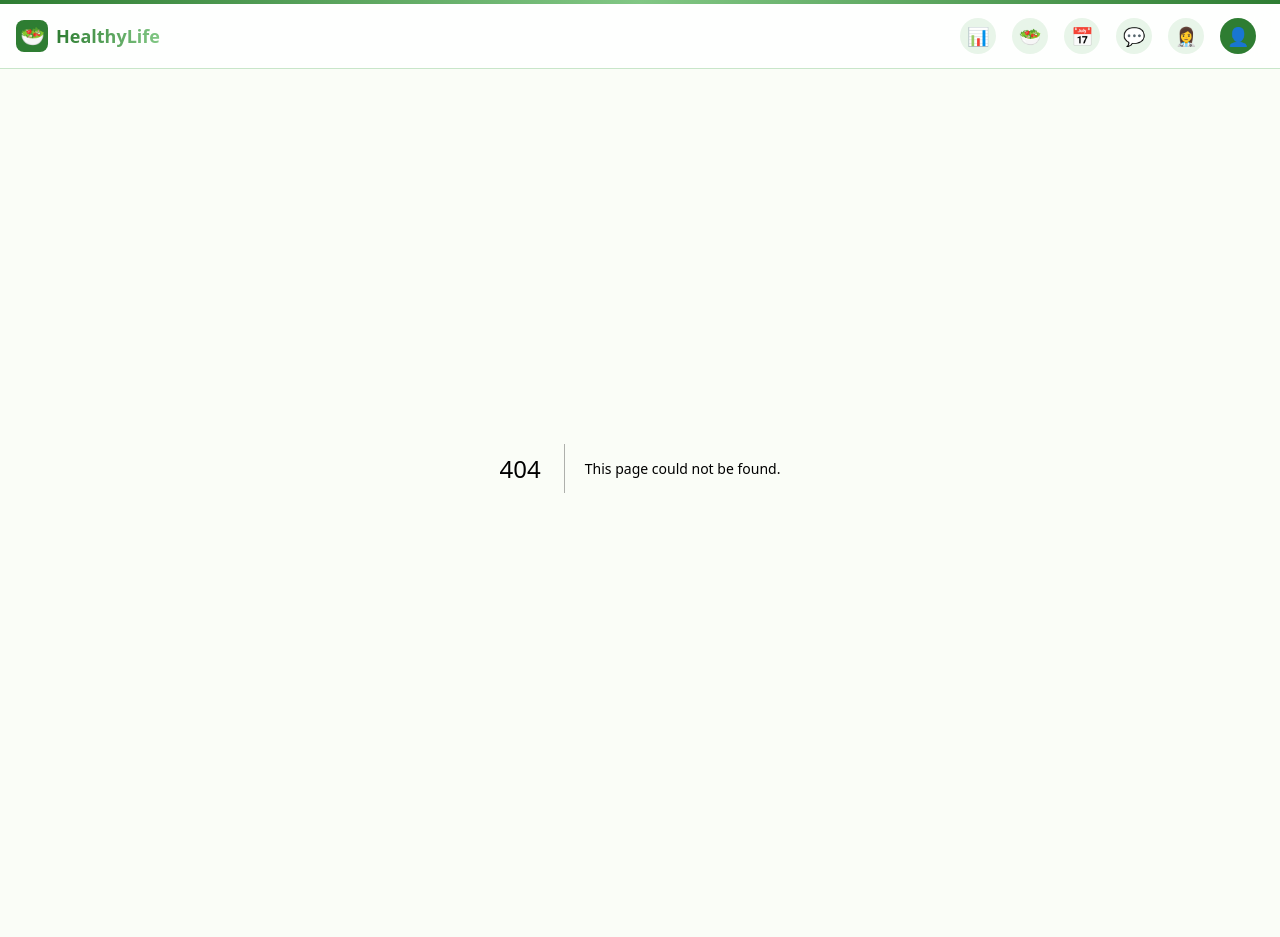
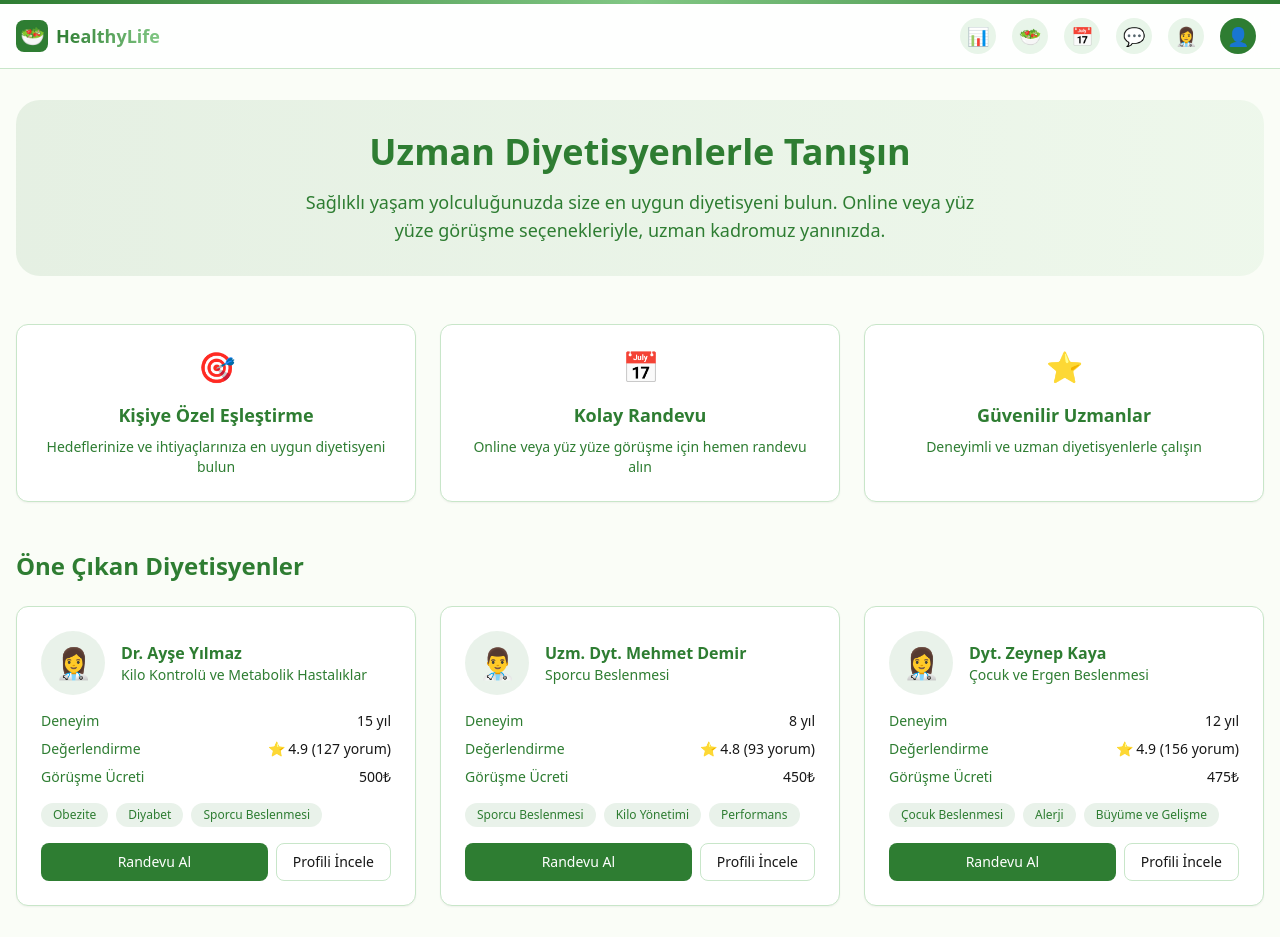
Before and after one commit to phun333/yz-ideathon-website, a Next.js app: page /dietitians in a window 1280 px wide. Before the commit this address had no page. Shown: the top 937 px of the page. Before the commit the page ends 868 px from the top, so only its background shows below. Built offline with nearby package versions, Linux system fonts and the light colour scheme.

Commit message:
Add dietitians page with featured experts and booking options

```diff
--- /dev/null
+++ b/src/app/dietitians/page.tsx
@@ -0,0 +1,158 @@
+'use client';
+
+import Link from 'next/link';
+
+const featuredDietitians = [
+  {
+    id: 1,
+    name: "Dr. Ayşe Yılmaz",
+    specialty: "Kilo Kontrolü ve Metabolik Hastalıklar",
+    experience: "15 yıl",
+    rating: 4.9,
+    reviewCount: 127,
+    image: "👩‍⚕️",
+    availability: "Pazartesi - Cuma",
+    price: "500₺",
+    expertise: ["Obezite", "Diyabet", "Sporcu Beslenmesi"]
+  },
+  {
+    id: 2,
+    name: "Uzm. Dyt. Mehmet Demir",
+    specialty: "Sporcu Beslenmesi",
+    experience: "8 yıl",
+    rating: 4.8,
+    reviewCount: 93,
+    image: "👨‍⚕️",
+    availability: "Salı - Cumartesi",
+    price: "450₺",
+    expertise: ["Sporcu Beslenmesi", "Kilo Yönetimi", "Performans"]
+  },
+  {
+    id: 3,
+    name: "Dyt. Zeynep Kaya",
+    specialty: "Çocuk ve Ergen Beslenmesi",
+    experience: "12 yıl",
+    rating: 4.9,
+    reviewCount: 156,
+    image: "👩‍⚕️",
+    availability: "Pazartesi - Cumartesi",
+    price: "475₺",
+    expertise: ["Çocuk Beslenmesi", "Alerji", "Büyüme ve Gelişme"]
+  }
+];
+
+export default function DietitiansPage() {
+  return (
+    <div className="container py-8">
+      {/* Hero Section */}
+      <div className="mb-12 rounded-3xl bg-gradient-to-r from-primary/10 to-accent/10 p-8 text-center">
+        <h1 className="mb-4 text-4xl font-bold text-primary">Uzman Diyetisyenlerle Tanışın</h1>
+        <p className="mx-auto max-w-2xl text-lg text-muted-foreground">
+          Sağlıklı yaşam yolculuğunuzda size en uygun diyetisyeni bulun.
+          Online veya yüz yüze görüşme seçenekleriyle, uzman kadromuz yanınızda.
+        </p>
+      </div>
+
+      {/* Öne Çıkan Özellikler */}
+      <div className="mb-12 grid gap-6 md:grid-cols-3">
+        <div className="rounded-xl border border-border bg-card p-6 text-center shadow-sm">
+          <div className="mb-4 text-3xl">🎯</div>
+          <h3 className="mb-2 text-lg font-semibold text-primary">Kişiye Özel Eşleştirme</h3>
+          <p className="text-sm text-muted-foreground">
+            Hedeflerinize ve ihtiyaçlarınıza en uygun diyetisyeni bulun
+          </p>
+        </div>
+        <div className="rounded-xl border border-border bg-card p-6 text-center shadow-sm">
+          <div className="mb-4 text-3xl">📅</div>
+          <h3 className="mb-2 text-lg font-semibold text-primary">Kolay Randevu</h3>
+          <p className="text-sm text-muted-foreground">
+            Online veya yüz yüze görüşme için hemen randevu alın
+          </p>
+        </div>
+        <div className="rounded-xl border border-border bg-card p-6 text-center shadow-sm">
+          <div className="mb-4 text-3xl">⭐</div>
+          <h3 className="mb-2 text-lg font-semibold text-primary">Güvenilir Uzmanlar</h3>
+          <p className="text-sm text-muted-foreground">
+            Deneyimli ve uzman diyetisyenlerle çalışın
+          </p>
+        </div>
+      </div>
+
+      {/* Diyetisyen Kartları */}
+      <div className="mb-8">
+        <h2 className="mb-6 text-2xl font-semibold text-primary">Öne Çıkan Diyetisyenler</h2>
+        <div className="grid gap-6 md:grid-cols-2 lg:grid-cols-3">
+          {featuredDietitians.map((dietitian) => (
+            <div key={dietitian.id} className="rounded-xl border border-border bg-card p-6 shadow-sm transition-all hover:shadow-md">
+              <div className="mb-4 flex items-center gap-4">
+                <div className="flex h-16 w-16 items-center justify-center rounded-full bg-primary/10 text-3xl">
+                  {dietitian.image}
+                </div>
+                <div>
+                  <h3 className="font-semibold text-primary">{dietitian.name}</h3>
+                  <p className="text-sm text-muted-foreground">{dietitian.specialty}</p>
+                </div>
+              </div>
+              <div className="mb-4 space-y-2">
+                <div className="flex items-center justify-between text-sm">
+                  <span className="text-muted-foreground">Deneyim</span>
+                  <span className="font-medium">{dietitian.experience}</span>
+                </div>
+                <div className="flex items-center justify-between text-sm">
+                  <span className="text-muted-foreground">Değerlendirme</span>
+                  <span className="font-medium">⭐ {dietitian.rating} ({dietitian.reviewCount} yorum)</span>
+                </div>
+                <div className="flex items-center justify-between text-sm">
+                  <span className="text-muted-foreground">Görüşme Ücreti</span>
+                  <span className="font-medium">{dietitian.price}</span>
+                </div>
+              </div>
+              <div className="mb-4">
+                <div className="flex flex-wrap gap-2">
+                  {dietitian.expertise.map((exp, index) => (
+                    <span
+                      key={index}
+                      className="rounded-full bg-primary/10 px-3 py-1 text-xs font-medium text-primary"
+                    >
+                      {exp}
+                    </span>
+                  ))}
+                </div>
+              </div>
+              <div className="flex gap-2">
+                <button className="flex-1 rounded-lg bg-primary px-4 py-2 text-sm font-medium text-white transition-colors hover:bg-primary/90">
+                  Randevu Al
+                </button>
+                <button className="rounded-lg border border-border px-4 py-2 text-sm font-medium transition-colors hover:bg-muted">
+                  Profili İncele
+                </button>
+              </div>
+            </div>
+          ))}
+        </div>
+      </div>
+
+      {/* CTA Section */}
+      <div className="rounded-xl border border-border bg-gradient-to-r from-primary/5 to-accent/5 p-8 text-center">
+        <h2 className="mb-4 text-2xl font-semibold text-primary">Siz de Diyetisyen misiniz?</h2>
+        <p className="mb-6 text-muted-foreground">
+          HealthyLife platformuna katılın, binlerce potansiyel danışana ulaşın.
+        </p>
+        <div className="flex justify-center gap-4">
+          <Link
+            href="/dietitian-register"
+            className="rounded-lg bg-primary px-6 py-3 text-sm font-medium text-white transition-colors hover:bg-primary/90"
+          >
+            Hemen Katılın
+          </Link>
+          <Link
+            href="/about-partnership"
+            className="rounded-lg border border-border bg-background px-6 py-3 text-sm font-medium transition-colors hover:bg-muted"
+          >
+            Detaylı Bilgi
+          </Link>
+        </div>
+      </div>
+    </div>
+  );
+}
```
